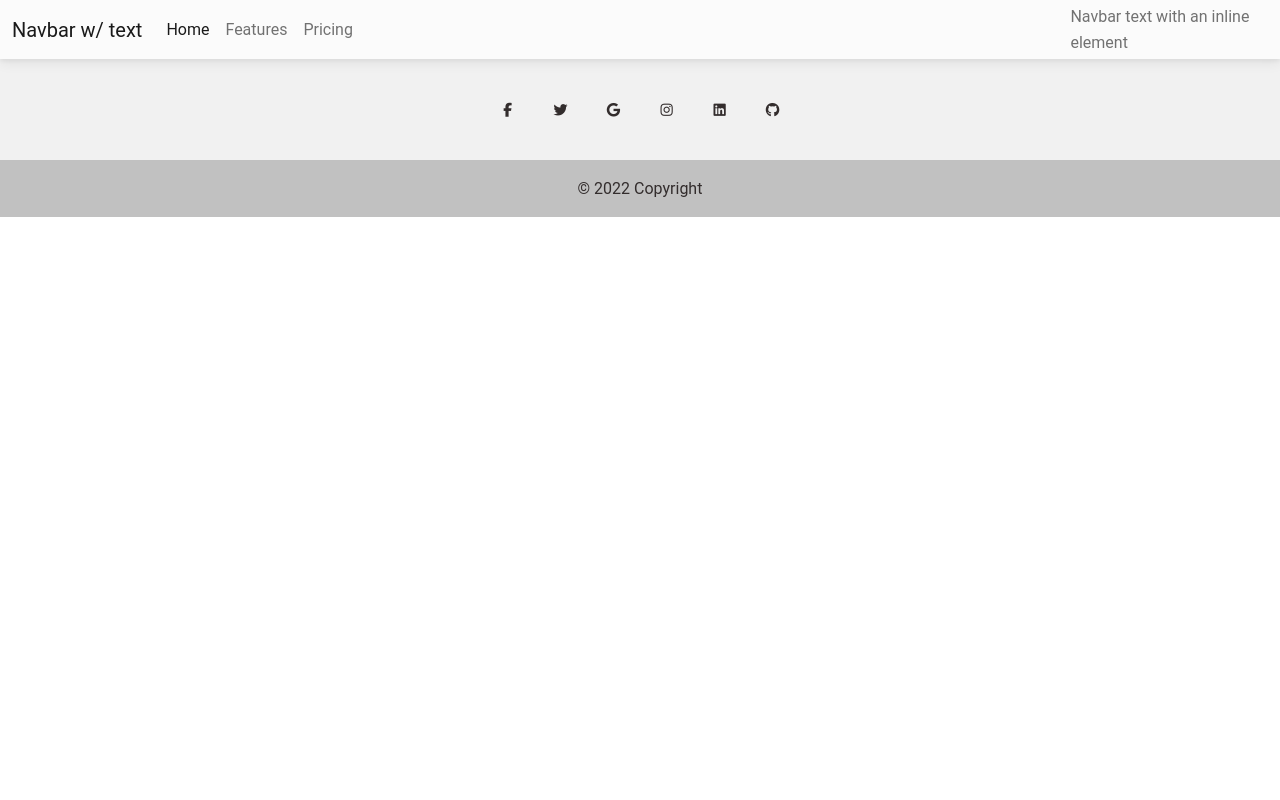
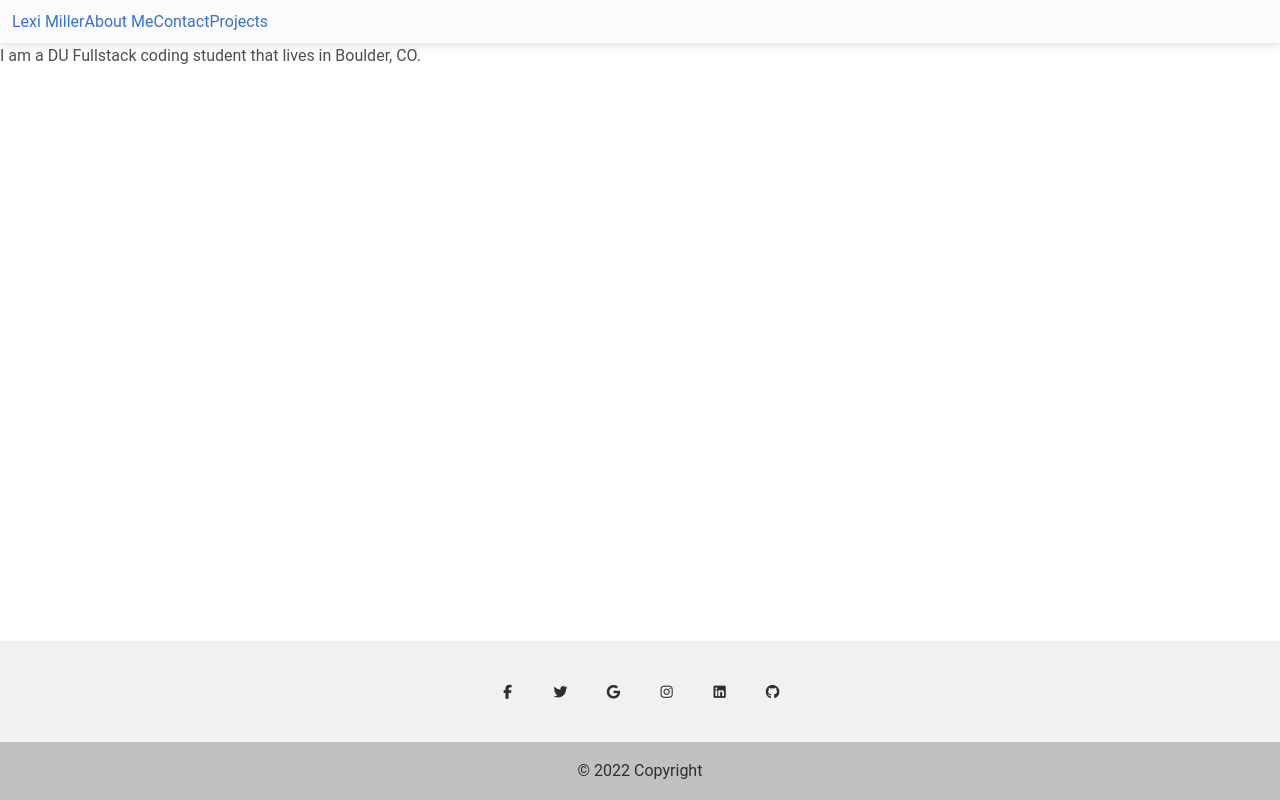
Before and after one commit to Leximiller128/react_portfolio, a React (Create React App) app: page /Aboutme in a window 1280 px wide. Built offline with nearby package versions, Linux system fonts and the light colour scheme.

Commit message:
Updated pages

```diff
--- a/package.json
+++ b/package.json
@@ -10,6 +10,7 @@
     "mdb-react-ui-kit": "^5.0.0",
     "react": "^18.2.0",
     "react-dom": "^18.2.0",
+    "react-router-dom": "^6.4.3",
     "react-scripts": "5.0.1",
     "web-vitals": "^2.1.4"
   },
--- a/src/App.css
+++ b/src/App.css
@@ -3,3 +3,13 @@
   padding: 0px;
   box-sizing: border-box;
 }
+
+.outterdiv {
+  display: flex;
+  flex-direction: column;
+  min-height: 100vh;
+}
+
+.bodydiv {
+  flex-grow: 1;
+}
--- a/src/App.js
+++ b/src/App.js
@@ -3,13 +3,27 @@
 import Navbar from "./componets/Navbar";
 import "mdb-react-ui-kit/dist/css/mdb.min.css";
 import "@fortawesome/fontawesome-free/css/all.min.css";
+import { Routes, Route, BrowserRouter } from "react-router-dom";
+import Aboutme from "./componets/Aboutme";
+import Contact from "./componets/Contact";
+import Projects from "./componets/Projects";
 
 function App() {
   return (
-    <div>
-      <Navbar />
-      <Footer />
-    </div>
+    <BrowserRouter>
+      <div className="outterdiv">
+        <Navbar />
+        <div className="bodydiv">
+          <Routes>
+            <Route path="/Aboutme" element={<Aboutme />} />
+            <Route path="/Contact" element={<Contact />} />
+            <Route path="/Projects" element={<Projects />} />
+            <Route path="*" element={<Aboutme />} />
+          </Routes>
+        </div>
+        <Footer />
+      </div>
+    </BrowserRouter>
   );
 }
 
--- /dev/null
+++ b/src/componets/Aboutme.js
@@ -0,0 +1,3 @@
+export default function Aboutme() {
+  return <p>I am a DU Fullstack coding student that lives in Boulder, CO. </p>;
+}
--- /dev/null
+++ b/src/componets/Contact.js
@@ -0,0 +1,3 @@
+export default function Contact() {
+  return <p>Lexi Miller</p>;
+}
--- a/src/componets/Navbar.js
+++ b/src/componets/Navbar.js
@@ -10,6 +10,7 @@
   MDBNavbarToggler,
   MDBCollapse,
 } from "mdb-react-ui-kit";
+import { Link } from "react-router-dom";
 
 export default function Navbar() {
   const [showNavText, setShowNavText] = useState(false);
@@ -17,7 +18,11 @@
   return (
     <MDBNavbar expand="lg" light bgColor="light">
       <MDBContainer fluid>
-        <MDBNavbarBrand href="#">Navbar w/ text</MDBNavbarBrand>
+        <Link to="/Aboutme">
+          {/* <MDBNavbarBrand> */}
+          Lexi Miller
+          {/* </MDBNavbarBrand> */}
+        </Link>
         <MDBNavbarToggler
           type="button"
           data-target="#navbarText"
@@ -30,22 +35,28 @@
         </MDBNavbarToggler>
         <MDBCollapse navbar show={showNavText}>
           <MDBNavbarNav className="mr-auto mb-2 mb-lg-0">
+            <Link to="/Aboutme">
               <MDBNavbarItem>
-              <MDBNavbarLink active aria-current="page" href="#">
-                Home
-              </MDBNavbarLink>
+                {/* <MDBNavbarLink active aria-current="page"> */}
+                About Me
+                {/* </MDBNavbarLink> */}
               </MDBNavbarItem>
+            </Link>
+            <Link to="/Contact">
               <MDBNavbarItem>
-              <MDBNavbarLink href="#">Features</MDBNavbarLink>
+                {/* <MDBNavbarLink> */}
+                Contact
+                {/* </MDBNavbarLink> */}
               </MDBNavbarItem>
+            </Link>
+            <Link to="/Projects">
               <MDBNavbarItem>
-              <MDBNavbarLink href="#">Pricing</MDBNavbarLink>
+                {/* <MDBNavbarLink> */}
+                Projects
+                {/* </MDBNavbarLink> */}
               </MDBNavbarItem>
+            </Link>
           </MDBNavbarNav>
-          <span className="navbar-text">
-            {" "}
-            Navbar text with an inline element{" "}
-          </span>
         </MDBCollapse>
       </MDBContainer>
     </MDBNavbar>
```
Also changed, not shown: src/index.js (+6 -6 lines), 1 other file (tests, documents, lock files or other folders). Lines whose indentation alone changed are shown as unchanged.
